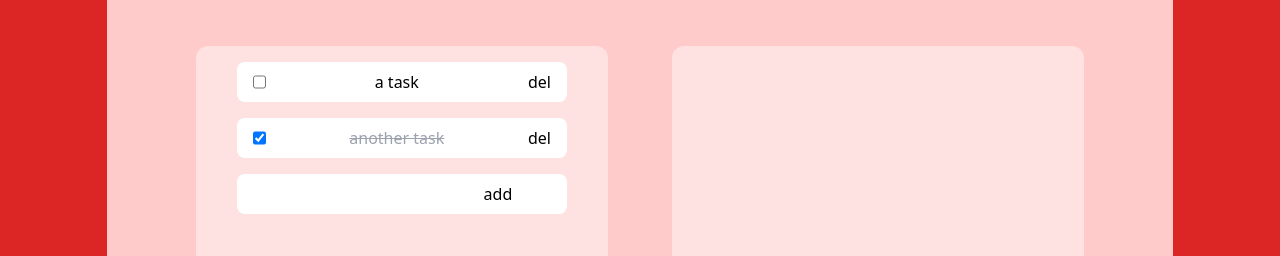
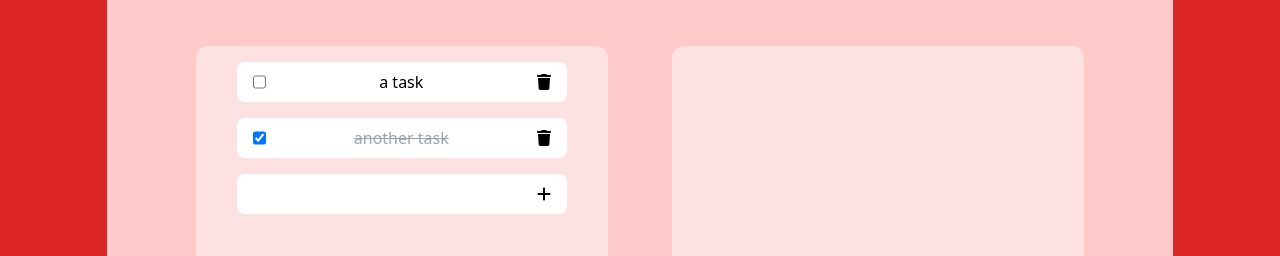
Before and after one commit to atklenner/homepage, a React (Vite) app: page / in a window 1280 px wide. Shown: the part 231-487 px from the top of the page. Built offline with nearby package versions, Linux system fonts and the light colour scheme.

Commit message:
add fontawesome icons

```diff
--- a/package.json
+++ b/package.json
@@ -9,6 +9,10 @@
     "preview": "vite preview"
   },
   "dependencies": {
+    "@fortawesome/fontawesome-svg-core": "^6.2.1",
+    "@fortawesome/free-regular-svg-icons": "^6.2.1",
+    "@fortawesome/free-solid-svg-icons": "^6.2.1",
+    "@fortawesome/react-fontawesome": "^0.2.0",
     "react": "^18.2.0",
     "react-dom": "^18.2.0"
   },
--- a/src/components/ToDoInput.jsx
+++ b/src/components/ToDoInput.jsx
@@ -1,3 +1,5 @@
+import {FontAwesomeIcon} from "@fortawesome/react-fontawesome";
+import {faPlus} from "@fortawesome/free-solid-svg-icons";
 import Block from "./Block";
 import {useState} from "react";
 import {useTasksDispatch} from "../context/ToDoContext";
@@ -19,9 +21,11 @@ function ToDoInput() {
   }
   return (
     <Block>
-      <form onSubmit={onSubmit}>
-        <input type="text" value={text} onChange={(e) => setText(e.target.value)}/>
-        <input type="submit" value="add" />
+      <form className="flex w-full justify-between" onSubmit={onSubmit}>
+        <input type="text" className="grow mr-4" value={text} onChange={(e) => setText(e.target.value)}/>
+        <button>
+          <FontAwesomeIcon icon={faPlus}/>
+        </button>
       </form>
     </Block>
   )
--- a/src/components/ToDoItem.jsx
+++ b/src/components/ToDoItem.jsx
@@ -1,3 +1,5 @@
+import {FontAwesomeIcon} from "@fortawesome/react-fontawesome";
+import {faTrash} from "@fortawesome/free-solid-svg-icons";
 import Block from "./Block";
 
 function ToDoItem({id, text, done, dispatch}) {
@@ -7,7 +9,9 @@ function ToDoItem({id, text, done, dispatch}) {
     <Block>
       <input type="checkbox" checked={done} onChange={() => dispatch({type:"toggle", id})}/>
       <p className={strikethrough}>{text}</p>
-      <input type="button" value="del" onClick={() => dispatch({type:"delete", id})}/>
+      <button onClick={() => dispatch({type:"delete", id})}>
+        <FontAwesomeIcon icon={faTrash} />
+      </button>
     </Block>
   )
 }
```
Also changed, not shown: 1 other file (tests, documents, lock files or other folders).
